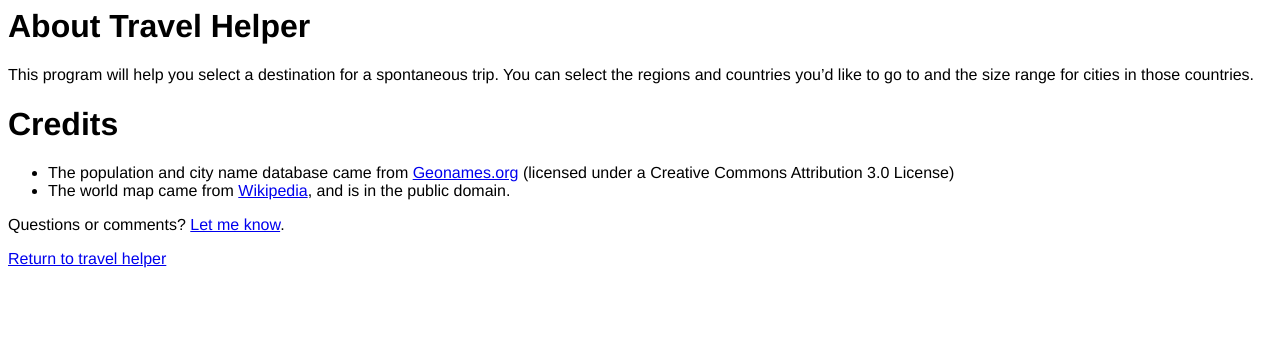
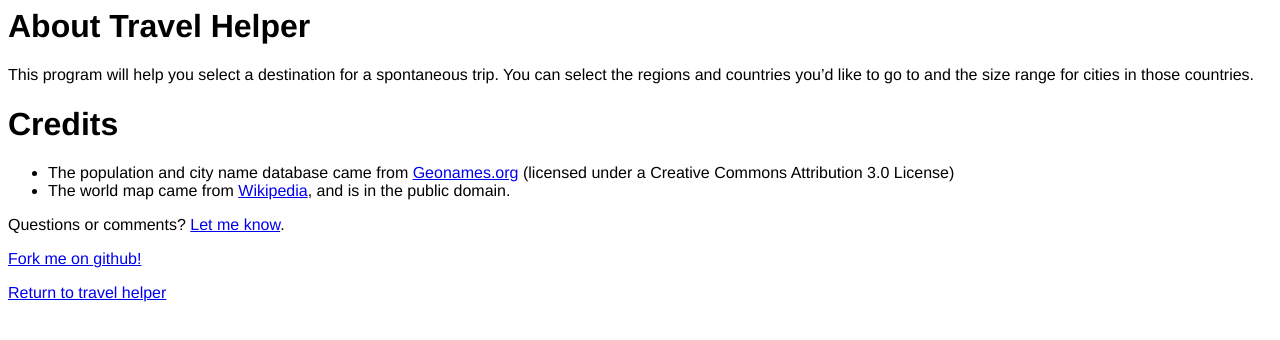
Before and after one commit to jdeisenberg/city-chooser, a plain HTML site: page about.html in a window 1280 px wide. Drawn offline with Linux system fonts and the light colour scheme.

Commit message:
Added link to demo and github.

```diff
--- a/about.html
+++ b/about.html
@@ -30,6 +30,8 @@
 
  <p>Questions or comments? <a href="mailto:jdavid.eisenberg@gmail.com">Let me know</a>.</p>
 
+  <p><a href="https://github.com/jdeisenberg/city-chooser">Fork me on github!</a></p>
+
   <p>
   <a href="index.html">Return to travel helper</a>
   </p>
```
Also changed, not shown: README.md.
